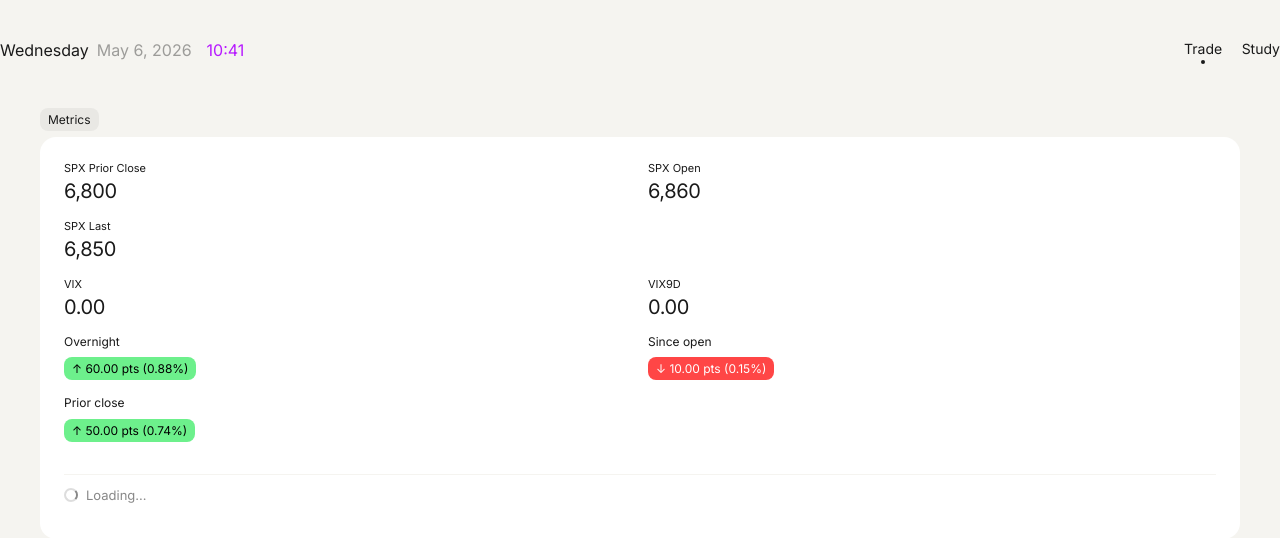
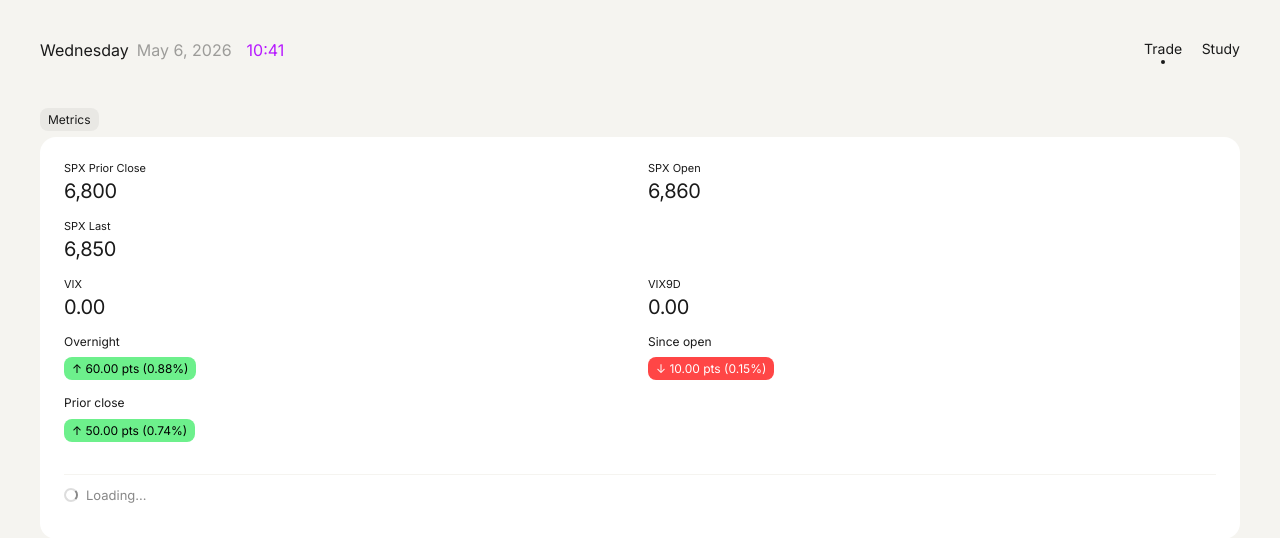
Before and after one commit to augustang/spx-dash, a Flask app: page / in a window 1280 px wide. Shown: the top 538 px of the page. Run offline with Flask 3, Linux system fonts and the light colour scheme; the visitor is signed in with stand-in values (Sample User, id 1); data that the repository does not hold is empty; some libraries are stand-ins or nearby versions.

Commit message:
Restore header left/right padding on desktop
Co-authored-by: Cursor <cursoragent@cursor.com>

```diff
--- a/static/style.css
+++ b/static/style.css
@@ -126,7 +126,7 @@ main {
     display: flex;
     justify-content: space-between;
     align-items: flex-start;
-    padding: 40px 0 20px;
+    padding: 40px 40px 20px;
 }
 
 .spx-header-left  { display: flex; align-items: center; gap: 15px; }
```
